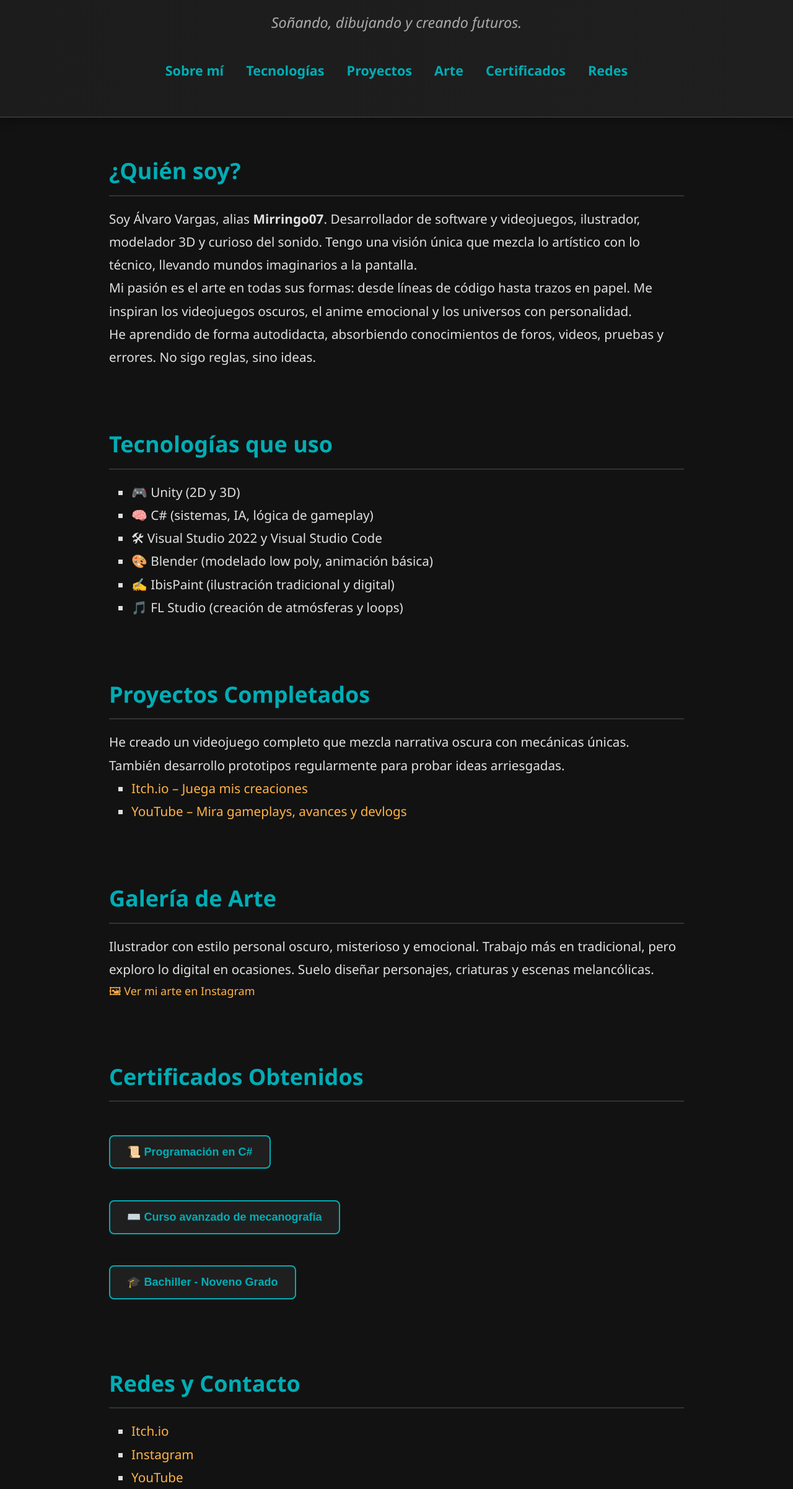
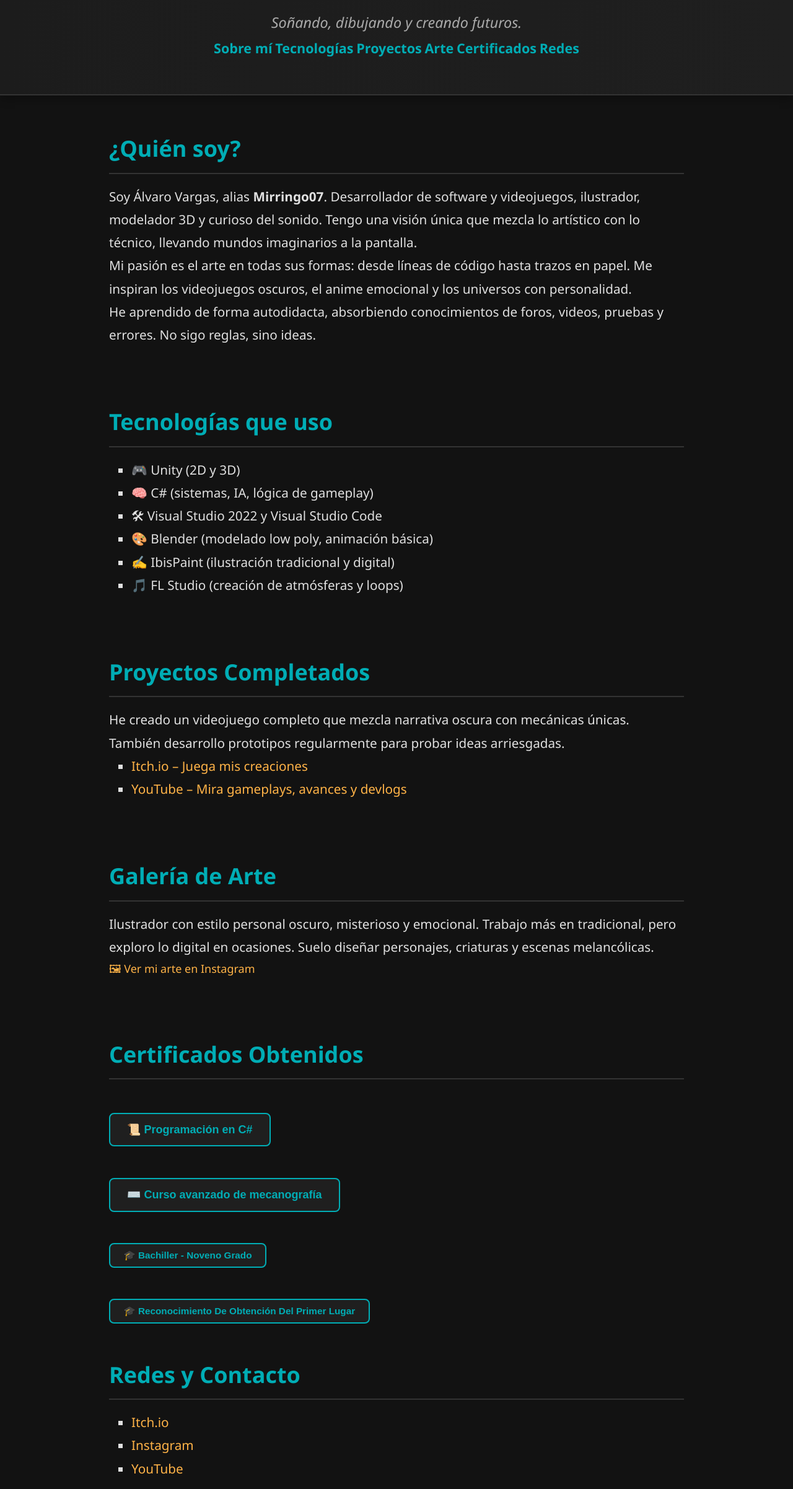
Before and after one commit to Mirringo07/Portafolio_Alvaro_Vargas, a plain HTML site: page index.html in a window 1280 px wide. Shown: the part 157-2560 px from the top of the page at 62% size. Drawn offline with Linux system fonts and the light colour scheme.

Commit message:
mejoras y añadicion de otros reconocimientos

```diff
--- a/index.html
+++ b/index.html
@@ -71,12 +71,15 @@
     <img id="img2" src="Imagenes/Certificado_Mecanografia_Avanzado.png" alt="Certificado de Mecanografía" class="cert-img" />
   </div>
 
-  <div class="certificado">
-    <button onclick="toggleCert('img3')">🎓 Bachiller - Noveno Grado</button>
-    <img id="img3" src="Imagenes/cert_bachiller.jpg" alt="Certificado de Bachiller" class="cert-img" />
-  </div>
-</section>
+ <div class="certificado">
+  <button class="pequeno" onclick="toggleCert('img3')">🎓 Bachiller - Noveno Grado</button>
+  <img id="img3" src="Imagenes/Diploma_Grado_Noveno.png" alt="Certificado de Bachiller" class="cert-img" />
+</div>
 
+<div class="certificado">
+  <button class="pequeno" onclick="toggleCert('img4')">🎓 Reconocimiento De Obtención Del Primer Lugar</button>
+  <img id="img4" src="Imagenes/Reconocimiento_Primer_Puesto.png" alt="Reconocimiento de primer lugar" class="cert-img" />
+</div>
 
     <section id="redes">
       <h2>Redes y Contacto</h2>
--- a/script.js
+++ b/script.js
@@ -10,10 +10,10 @@ window.addEventListener("scroll", () => {
   // Eleva el botón si está cerca del footer
   const footer = document.querySelector("footer").getBoundingClientRect();
   if (footer.top < window.innerHeight) {
-    scrollBtn.style.bottom = "70px";
-  } else {
-    scrollBtn.style.bottom = "20px";
-  }
+  scrollBtn.style.bottom = "120px"; // Antes 70px
+} else {
+  scrollBtn.style.bottom = "30px";  // Antes 20px
+}
 });
 
 function scrollToTop() {
--- a/styles.css
+++ b/styles.css
@@ -55,12 +55,23 @@ header {
   transition: opacity 1s ease;
 }
 
-nav {
-  margin-top: 2rem;
-  display: flex;
-  justify-content: center;
-  flex-wrap: wrap;
-  gap: 2rem;
+@media (max-width: 768px) {
+  nav {
+    justify-content: center;
+    gap: 1rem 2rem;
+    row-gap: 1rem;
+  }
+
+  nav a {
+    flex: 1 1 calc(50% - 2rem); /* 2 por fila */
+    text-align: center;
+  }
+}
+
+@media (max-width: 480px) {
+  nav a {
+    flex: 1 1 calc(100% / 2 - 1rem); /* 2 por fila en pantallas chicas */
+  }
 }
 
 nav a {
@@ -195,6 +206,11 @@ footer {
   transform: scale(1.05);
 }
 
+#certificados button.pequeno {
+  font-size: 0.85rem;
+  padding: 0.5rem 1.2rem;
+}
+
 .cert-img {
   width: 100%;
   max-width: 600px;
```
Also changed, not shown: Imagenes/Diploma_Grado_Noveno.png (added), Imagenes/Reconocimiento_Primer_Puesto.png (added).
